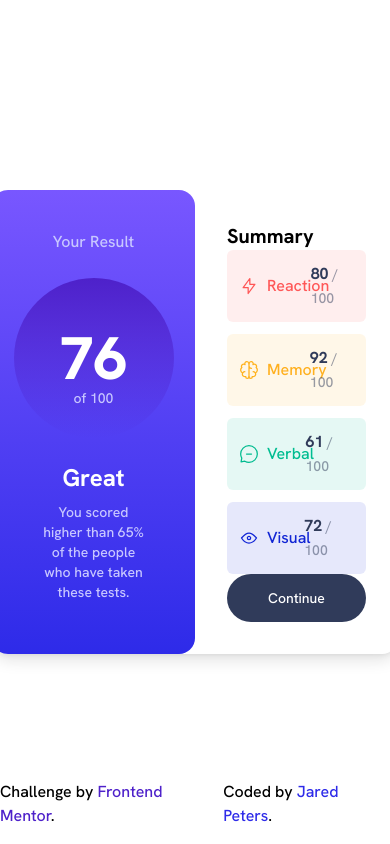
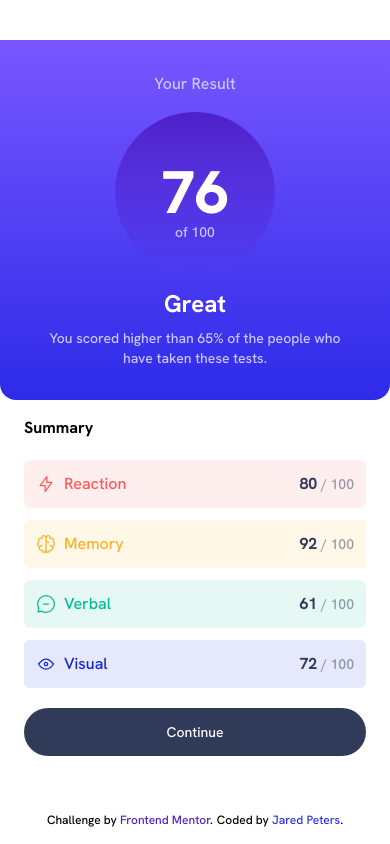
Before and after one commit to jrddp/fm-results-summary-component, a plain HTML site: page index.html in a window 390 px wide. Drawn offline with Linux system fonts and the light colour scheme.

Commit message:
mobile styling

```diff
--- a/index.html
+++ b/index.html
@@ -16,9 +16,9 @@
     />
   </head>
 
-  <body class="flex flex-col items-center justify-center min-h-dvh">
-    <main class="flex max-w-xl shadow-lg rounded-2xl">
-      <div class="flex flex-col items-center w-1/2 gap-6 p-8 py-10 text-center text-white bg-gradient-to-b bg-gradient from-light-slate-blue to-light-royal-blue rounded-2xl">
+  <body class="relative flex flex-col items-center justify-center pb-8 min-h-dvh h-fit">
+    <main class="flex flex-col max-w-xl sm:shadow-xl sm:flex-row rounded-2xl sm:shadow-light-lavender/50">
+      <div class="flex flex-col items-center gap-4 p-8 text-center text-white rounded-t-none sm:gap-6 sm:py-10 sm:w-1/2 bg-gradient-to-b bg-gradient from-light-slate-blue to-light-royal-blue sm:rounded-t-2xl rounded-b-2xl">
         <div class="text-light-lavender">
           Your Result
         </div>
@@ -37,8 +37,8 @@
           </p>
         </div>
       </div>
-      <div class="flex flex-col items-center justify-between w-1/2 p-8">
-        <div class="w-full text-xl font-bold text-left">
+      <div class="flex flex-col items-center gap-5 px-6 py-4 jsutify-between sm:p-8 sm:w-1/2">
+        <div class="w-full font-bold text-left sm:text-xl">
           Summary
         </div>
         <div class="flex flex-col w-full gap-3">
@@ -80,7 +80,7 @@
       </div>
     </main>
 
-    <div class="absolute flex gap-1 bottom-4">
+    <div class="absolute flex gap-1 text-xs text-center sm:text-base bottom-4 sm:flex-row">
       <div>
         Challenge by
         <a class="hover:underline text-violet-blue" href="https://www.frontendmentor.io?ref=challenge" target="_blank">Frontend Mentor</a>.
```
Also changed, not shown: css/output.css.
